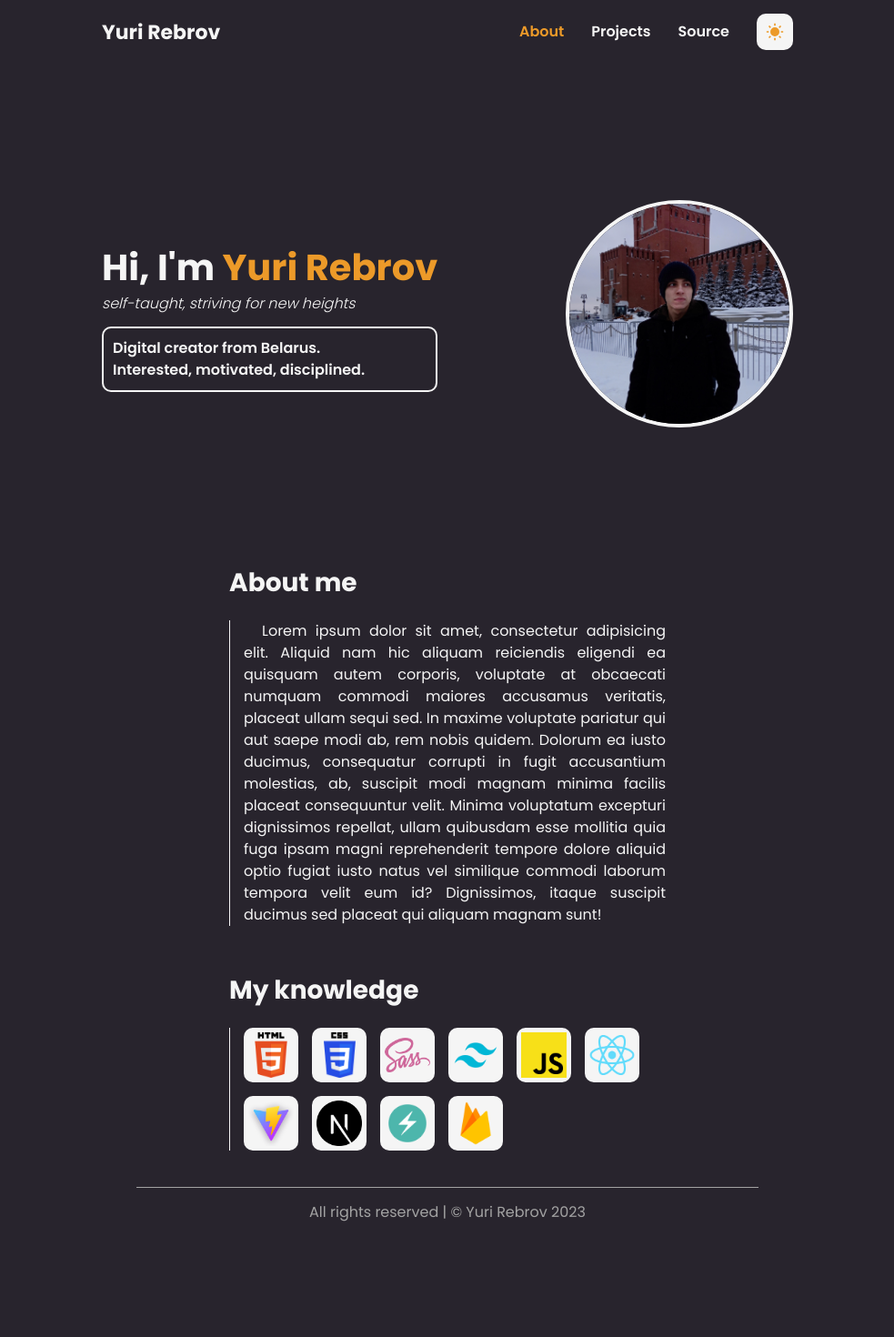
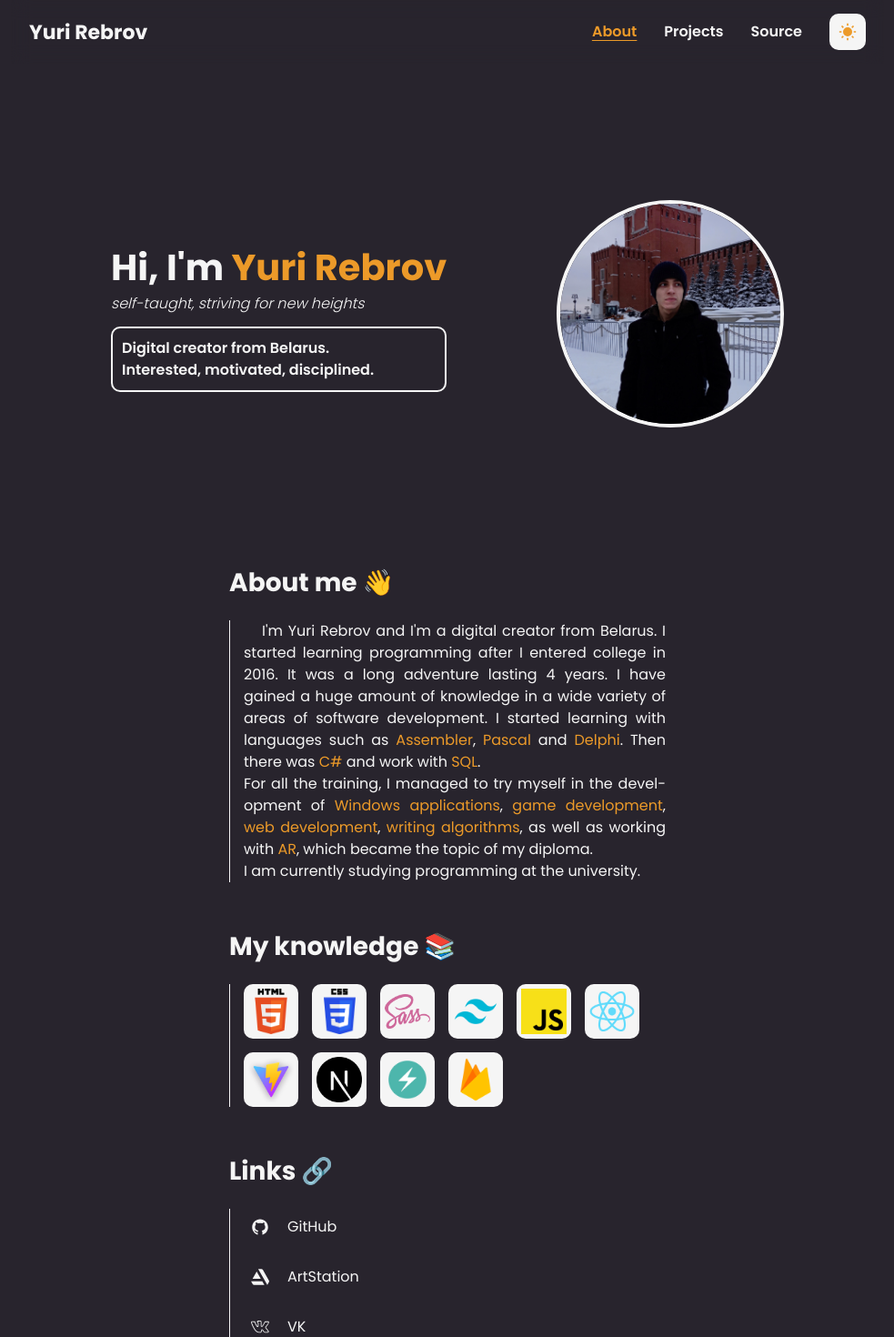
Before and after one commit to RebrovYura/yurirebrov-dev, a Next.js app: page / in a window 1280 px wide. Shown: the top 1470 px of the page at 91% size, without its empty margins (148-1131 px from the left). Before the commit the page ends 1360 px from the top, so only its background shows below. Built offline with nearby package versions, Linux system fonts and the light colour scheme.

Commit message:
create links components, add blur to header, fix some styles

```diff
--- a/src/components/BioContent.jsx
+++ b/src/components/BioContent.jsx
@@ -2,7 +2,7 @@ import React from 'react'
 
 const BioContent = ({children}) => {
   return (
-    <div className='max-w-[480px] text-justify indent-[20px] pl-[15px] text-primary border-l-[1px] border-primary'>
+    <div className='max-w-[480px] text-justify hyphens-auto indent-[20px] pl-[15px] text-primary border-l-[1px] border-primary'>
       {children}
     </div>
   )
--- a/src/components/Footer.jsx
+++ b/src/components/Footer.jsx
@@ -3,7 +3,7 @@ import React from 'react'
 const Footer = () => {
   const date = new Date
   return (
-    <footer className='flex flex-col items-center mt-[40px]'>
+    <footer className='flex flex-col items-center mt-[40px] w-full'>
       <div className='w-[90%] h-[1px] bg-label'/>
       <p className='text-label py-[15px] text-[12px] md:text-[16px]'>All rights reserved | &copy; Yuri Rebrov {date.getFullYear()}</p>
     </footer>
--- a/src/components/Header.jsx
+++ b/src/components/Header.jsx
@@ -17,15 +17,15 @@ const Header = () => {
   }
 
   return (
-    <header className='py-[15px] sticky top-[-1px] left-[-1px] right-[-1px] bg-secondary z-[2] w-full'>
+    <header className='max-w-[960px] mx-auto py-[15px] px-[20px] sticky top-[-1px] left-[-1px] right-[-1px] backdrop-blur-[10px] z-[2] w-full'>
       <div className='flex items-center justify-between'>
         <Logo />
         <div className='flex'>
           <ul className='gap-x-[30px] hidden md:flex md:items-center'>
             {
               navLinks.map(item => (
-                <motion.li whileHover={{ color: '#EC9A29' }} className={`font-semibold ${router.pathname === item.id ? 'text-accent' : 'text-primary'}`} key={item.id}>
-                  <Link href={`${item.id}`}>
+                <motion.li whileHover={{ color: '#EC9A29' }} className={`font-semibold ${router.pathname === item.id ? 'text-accent underline underline-offset-4' : 'text-primary'}`} key={item.id}>
+                  <Link href={`${item.id}`} target={`${item.id === 'https://github.com/RebrovYura/yurirebrov-dev' ? '_blank' : ''}`}>
                     {item.title}
                   </Link>
                 </motion.li>
--- a/src/components/Heading.jsx
+++ b/src/components/Heading.jsx
@@ -5,7 +5,7 @@ import { headingText } from './constants'
 
 const Heading = () => {
   return (
-    <div className='flex flex-col items-center my-[120px] md:my-[150px] md:flex-row-reverse md:gap-x-[50px] md:justify-between'>
+    <div className='flex flex-col items-center my-[120px] md:my-[150px] md:flex-row-reverse md:gap-x-[50px] md:justify-between w-full'>
       <Photo />
       <div className='mt-[20px]'>
         <p className='text-primary text-[32px] md:text-[40px] leading-[30px] font-bold text-center md:text-left'>Hi, I&apos;m <span className='text-accent'>Yuri Rebrov</span></p>
--- a/src/components/Layouts/ContentLayout.jsx
+++ /dev/null
@@ -1,11 +0,0 @@
-import React from 'react'
-
-const ContentLayout = ({ children }) => {
-  return (
-    <div className=''>
-      {children}
-    </div>
-  )
-}
-
-export default ContentLayout
--- a/src/components/Layouts/RootLayout.jsx
+++ b/src/components/Layouts/RootLayout.jsx
@@ -1,13 +1,12 @@
 import React from 'react'
 import Header from '../Header'
-import ContentLayout from './ContentLayout'
 import Footer from '../Footer'
 
 const RootLayout = ({ children }) => {
   return (
     <>
-      <div className='max-w-[800px] mx-auto px-[20px] flex flex-col'>
-        <Header />
+      <Header />
+      <div className='max-w-[780px] mx-auto px-[20px] flex flex-col items-center'>
         {children}
         <Footer />
       </div>
--- a/src/components/MobileMenu.jsx
+++ b/src/components/MobileMenu.jsx
@@ -27,7 +27,7 @@ const MobileMenu = ({ open, handleClick }) => {
         <ul className='flex flex-col text-center'>
           {navLinks.map(item => (
             <li className='my-[10px] px-[15px] inline-block text-primary' key={item.title} onClick={handleClick}>
-              <Link href={`${item.id}`}>{item.title}</Link>
+              <Link href={`${item.id}`} target={`${item.id === 'https://github.com/RebrovYura/yurirebrov-dev' ? '_blank' : ''}`}>{item.title}</Link>
               <div className='w-[40px] h-[1px] bg-primary mt-[5px] mx-auto' />
             </li>
           ))}
--- a/src/components/TechCard.jsx
+++ b/src/components/TechCard.jsx
@@ -4,7 +4,7 @@ import { motion } from 'framer-motion'
 
 const TechCard = ({ link, icon, iconAlt }) => {
   return (
-    <motion.div whileTap={{scale: 0.8}} className='w-[60px] h-[60px] p-[5px] bg-primary rounded-[10px] flex items-center justify-center'>
+    <motion.div whileTap={{scale: 0.8}} className='w-[60px] h-[60px] p-[5px] bg-primary rounded-[10px] flex items-center justify-center select-none'>
       <Link href={link} target='_blank'>
         <Image src={icon} alt={iconAlt} height={50}/>
       </Link>
--- a/src/components/constants/index.jsx
+++ b/src/components/constants/index.jsx
@@ -12,16 +12,3 @@ export const navLinks = [
     title: "Source"
   }
 ]
-
-export const aboutText = 'Lorem ipsum dolor sit amet, consectetur adipisicing elit. Aliquid nam hic aliquam reiciendis eligendi ea quisquam autem corporis, voluptate at obcaecati numquam commodi maiores accusamus veritatis, placeat ullam sequi sed. In maxime voluptate pariatur qui aut saepe modi ab, rem nobis quidem. Dolorum ea iusto ducimus, consequatur corrupti in fugit accusantium molestias, ab, suscipit modi magnam minima facilis placeat consequuntur velit. Minima voluptatum excepturi dignissimos repellat, ullam quibusdam esse mollitia quia fuga ipsam magni reprehenderit tempore dolore aliquid optio fugiat iusto natus vel similique commodi laborum tempora velit eum id? Dignissimos, itaque suscipit ducimus sed placeat qui aliquam magnam sunt!'
-
-export const skills = [
-  {
-    id: "tailwind",
-    image: "Tailwind"
-  },
-  {
-    id: "react",
-    image: "React"
-  }
-]
--- a/src/pages/_document.jsx
+++ b/src/pages/_document.jsx
@@ -4,7 +4,7 @@ export default function Document() {
   return (
     <Html lang="en">
       <Head />
-      <body className='bg-secondary font-poppins overflow-x-hidden'>
+      <body className='bg-secondary font-poppins'>
         <Main />
         <NextScript />
       </body>
--- a/src/pages/index.jsx
+++ b/src/pages/index.jsx
@@ -1,7 +1,7 @@
 import Head from 'next/head'
+import Link from 'next/link'
 import RootLayout from '@/components/Layouts/RootLayout'
 import Heading from '@/components/Heading'
-import { aboutText } from '@/components/constants'
 import {
   html5,
   css,
@@ -17,7 +17,10 @@ import {
 import BioName from '@/components/BioName'
 import BioContent from '@/components/BioContent'
 import TechCard from '@/components/TechCard'
-import Image from 'next/image'
+import { motion } from 'framer-motion'
+import { AiFillGithub } from 'react-icons/ai'
+import { FaArtstation, FaTelegramPlane } from 'react-icons/fa'
+import { SlSocialVkontakte } from 'react-icons/sl'
 
 export default function Home() {
   return (
@@ -30,13 +33,16 @@ export default function Home() {
       </Head>
       <RootLayout>
         <Heading />
-        <div className='flex flex-col items-center gap-y-[50px]'>
+        <div className='flex flex-col gap-y-[50px]'>
           <div className='flex flex-col'>
-            <BioName>About me</BioName>
-            <BioContent>{aboutText}</BioContent>
+            <BioName>About me 👋</BioName>
+            <BioContent>
+              I&apos;m Yuri Rebrov and I&apos;m a digital creator from Belarus. I started learning programming after I entered college in 2016. It was a long adventure lasting 4 years. I have gained a huge amount of knowledge in a wide variety of areas of software development. I started learning with languages such as <span className='text-accent'>Assembler</span>, <span className='text-accent'>Pascal</span> and <span className='text-accent'>Delphi</span>. Then there was <span className='text-accent'>C#</span> and work with <span className='text-accent'>SQL</span>.<br /> For all the training, I managed to try myself in the development of <span className='text-accent'>Windows applications</span>, <span className='text-accent'>game development</span>, <span className='text-accent'>web development</span>, <span className='text-accent'>writing algorithms</span>, as well as working with <span className='text-accent'>AR</span>, which became the topic of my diploma.
+              <br />I am currently studying programming at the university.
+            </BioContent>
           </div>
           <div className='flex flex-col'>
-            <BioName>My knowledge</BioName>
+            <BioName>My knowledge 📚</BioName>
             <BioContent>
               <div className='flex flex-wrap gap-[15px]'>
                 <TechCard link='https://en.wikipedia.org/wiki/HTML5' icon={html5} iconAlt='html5' />
@@ -52,6 +58,17 @@ export default function Home() {
               </div>
             </BioContent>
           </div>
+          <div className='flex flex-col'>
+            <BioName>Links 🔗</BioName>
+            <BioContent>
+              <div className='flex flex-col gap-y-[15px] w-fit'>
+                <Link href='https://github.com/RebrovYura' className='flex items-center hover:bg-logo hover:opacity-90 transition-colors p-[8px] rounded-[5px]'><AiFillGithub size={20} /> GitHub</Link>
+                <Link href='https://www.artstation.com/yurirebrov' className='flex items-center hover:bg-logo hover:opacity-90 transition-colors p-[8px] rounded-[5px]'><FaArtstation size={20} /> ArtStation</Link>
+                <Link href='https://vk.com/yrebrov1999' className='flex items-center hover:bg-logo hover:opacity-90 transition-colors p-[8px] rounded-[5px]'><SlSocialVkontakte size={20} /> VK</Link>
+                <Link href='https://t.me/@davenli' className='flex items-center hover:bg-logo hover:opacity-90 transition-colors p-[8px] rounded-[5px]'><FaTelegramPlane size={20} /> Telegram</Link>
+              </div>
+            </BioContent>
+          </div>
         </div>
 
       </RootLayout>
```
